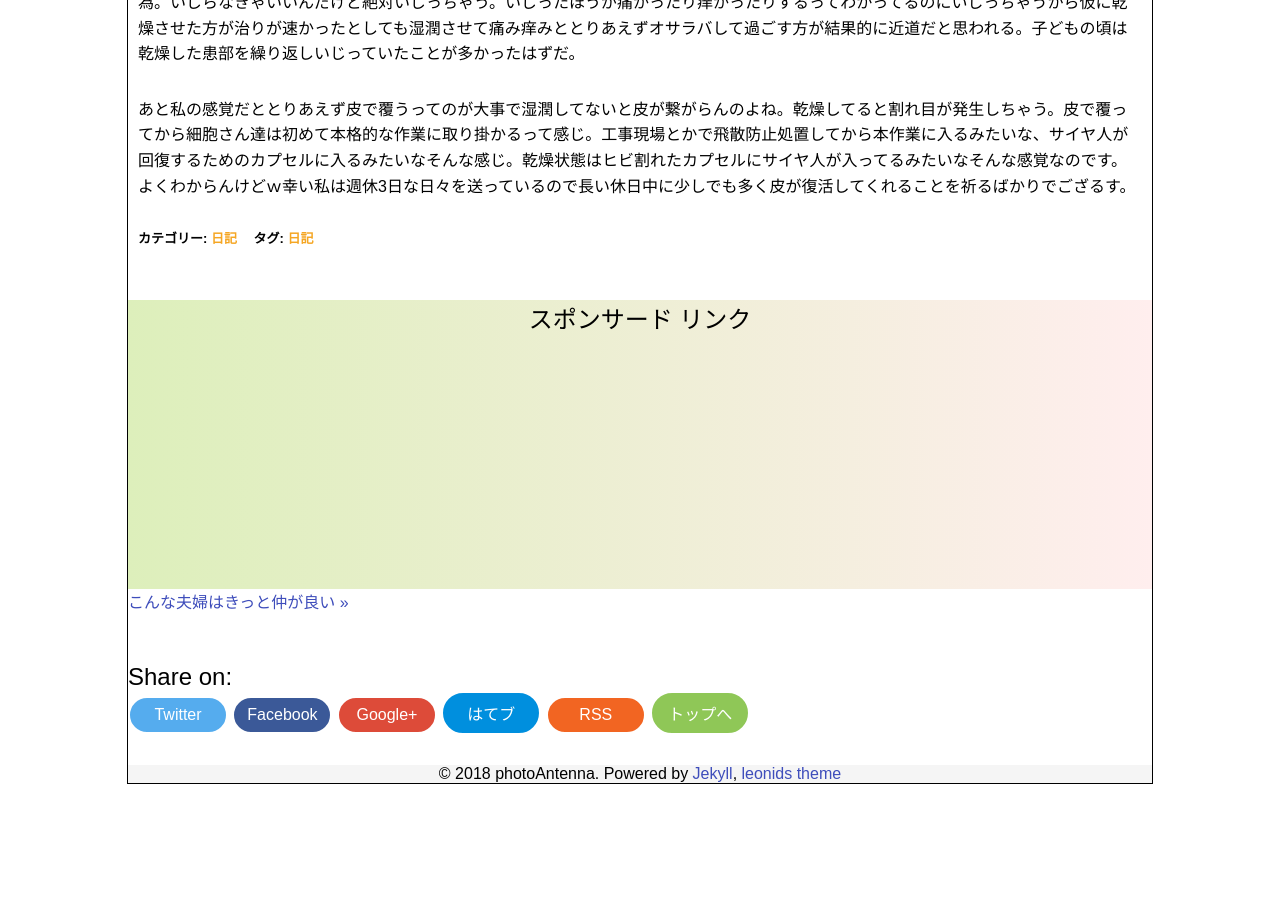
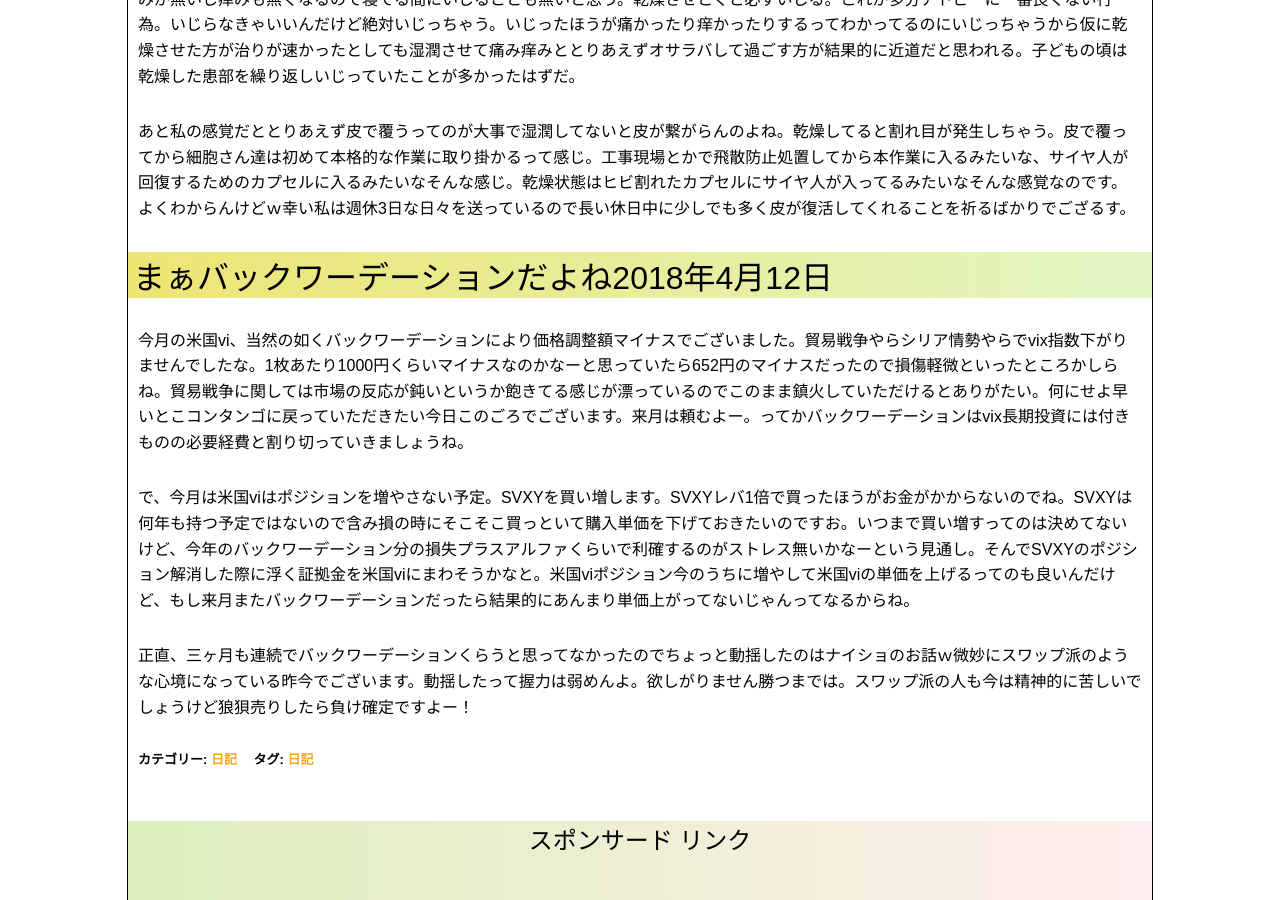
Before and after one commit to photoantenna/photoantenna.github.io, a Jekyll site: the page built from _posts/2018-04-04-diary.md, in a window 1280 px wide and 900 px high, scrolled down 2811 px. Built offline with Jekyll 4.4.1, drawn with Linux system fonts in a browser that asks for light colours; before the commit the page ends 3603 px from its top, so only the background shows below that; some of the changed text lies outside the part shown.

Commit message:
日記更新

```diff
--- a/_posts/2018-04-04-diary.md
+++ b/_posts/2018-04-04-diary.md
@@ -2,12 +2,12 @@
 layout: post
 title: "桜が葉を帯び緑が濃くなってくる頃の日記"
 permalink: diary07
-excerpt: "updated20180-04-10,日常のことや出来事に対する自分の反応を文章化していこうのコーナーです。特にテーマも設けずにつらつらと書いていくとっても楽しいコーナーです。見る人にとって楽しいコーナーかどうかは定かではありませんよー"
+excerpt: "updated20180-04-12,日常のことや出来事に対する自分の反応を文章化していこうのコーナーです。特にテーマも設けずにつらつらと書いていくとっても楽しいコーナーです。見る人にとって楽しいコーナーかどうかは定かではありませんよー"
 categories: "日記"
 tags: "日記"
-keywords: "ゴルゴンゾーラ, コストコ, しゃぶ葉, しゃぶしゃぶ, アトピー"
+keywords: "ゴルゴンゾーラ, コストコ, しゃぶ葉, しゃぶしゃぶ, アトピー, バックワーデーション, vix"
 mokuji: true
-update: 2018-04-10
+update: 2018-04-12
 image:
   feature: diary.jpg
 ---
@@ -43,3 +43,11 @@ image:
 とりあえず私は何となく、過去の経験上しっとりさせといた方が治るんじゃないかなって思うので休日中はクリーム塗ってポリ手袋の指部分を切ってポリ指サック作ってかぶせて湿潤を保ちながら外部の刺激を極力排除する方向に決めた。その方が乾燥させとくよりも単純に痛みが無いし痒みも無くなるので寝てる間にいじることも無いと思う。乾燥させとくと必ずいじる。これが多分アトピーに一番良くない行為。いじらなきゃいいんだけど絶対いじっちゃう。いじったほうが痛かったり痒かったりするってわかってるのにいじっちゃうから仮に乾燥させた方が治りが速かったとしても湿潤させて痛み痒みととりあえずオサラバして過ごす方が結果的に近道だと思われる。子どもの頃は乾燥した患部を繰り返しいじっていたことが多かったはずだ。
 
 あと私の感覚だととりあえず皮で覆うってのが大事で湿潤してないと皮が繋がらんのよね。乾燥してると割れ目が発生しちゃう。皮で覆ってから細胞さん達は初めて本格的な作業に取り掛かるって感じ。工事現場とかで飛散防止処置してから本作業に入るみたいな、サイヤ人が回復するためのカプセルに入るみたいなそんな感じ。乾燥状態はヒビ割れたカプセルにサイヤ人が入ってるみたいなそんな感覚なのです。よくわからんけどｗ幸い私は週休3日な日々を送っているので長い休日中に少しでも多く皮が復活してくれることを祈るばかりでござるす。
+
+### まぁバックワーデーションだよね2018年4月12日
+
+今月の米国vi、当然の如くバックワーデーションにより価格調整額マイナスでございました。貿易戦争やらシリア情勢やらでvix指数下がりませんでしたな。1枚あたり1000円くらいマイナスなのかなーと思っていたら652円のマイナスだったので損傷軽微といったところかしらね。貿易戦争に関しては市場の反応が鈍いというか飽きてる感じが漂っているのでこのまま鎮火していただけるとありがたい。何にせよ早いとこコンタンゴに戻っていただきたい今日このごろでございます。来月は頼むよー。ってかバックワーデーションはvix長期投資には付きものの必要経費と割り切っていきましょうね。
+
+で、今月は米国viはポジションを増やさない予定。SVXYを買い増します。SVXYレバ1倍で買ったほうがお金がかからないのでね。SVXYは何年も持つ予定ではないので含み損の時にそこそこ買っといて購入単価を下げておきたいのですお。いつまで買い増すってのは決めてないけど、今年のバックワーデーション分の損失プラスアルファくらいで利確するのがストレス無いかなーという見通し。そんでSVXYのポジション解消した際に浮く証拠金を米国viにまわそうかなと。米国viポジション今のうちに増やして米国viの単価を上げるってのも良いんだけど、もし来月またバックワーデーションだったら結果的にあんまり単価上がってないじゃんってなるからね。
+
+正直、三ヶ月も連続でバックワーデーションくらうと思ってなかったのでちょっと動揺したのはナイショのお話ｗ微妙にスワップ派のような心境になっている昨今でございます。動揺したって握力は弱めんよ。欲しがりません勝つまでは。スワップ派の人も今は精神的に苦しいでしょうけど狼狽売りしたら負け確定ですよー！
```
